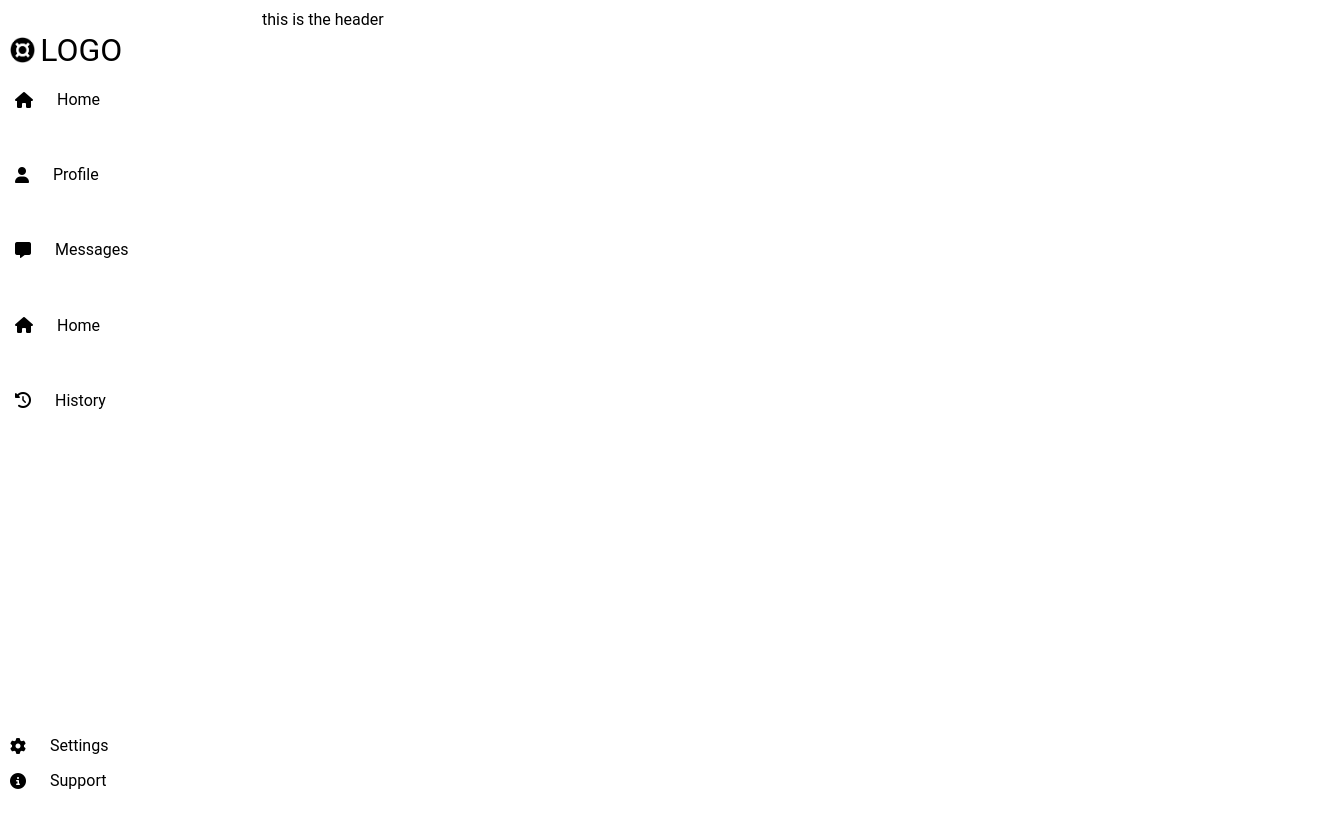
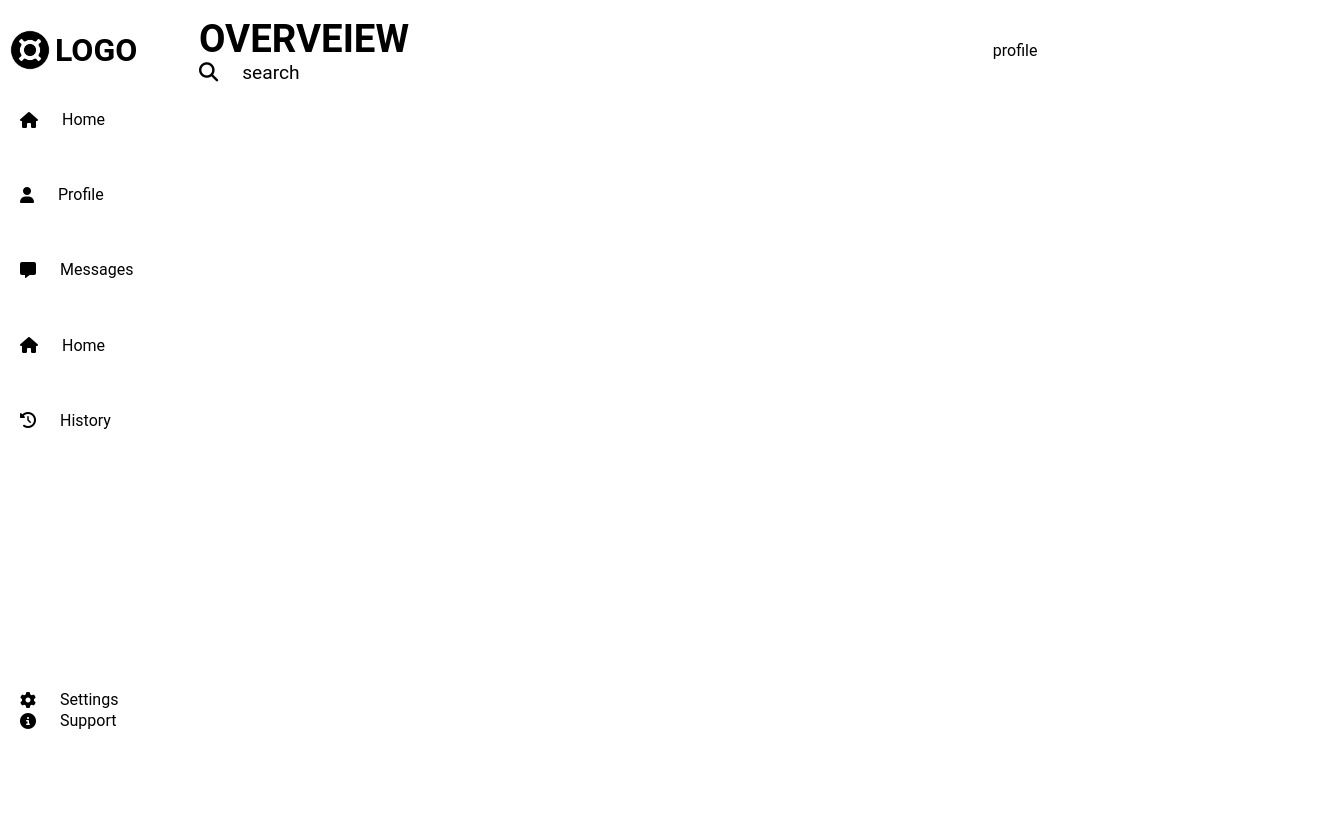
Before and after one commit to cokingtins1/Admin-Dashboard, a plain HTML site: page index.html in a window 1280 px wide. Shown: the whole page, 1333 px wide, since content can reach past the window. Drawn offline with Linux system fonts and the light colour scheme.

Commit message:
2023-0622 509PM

```diff
--- a/index.html
+++ b/index.html
@@ -12,7 +12,17 @@
 <body>
     <div class="main">
         <div class="header">
-            this is the header
+            <div class="overview">
+                <h1>OVERVEIEW</h1>
+                <li class="header-icon">
+                    <span class="tag">
+                        <i class="fa-solid fa-magnifying-glass"></i>
+                        search</span>
+                </li>
+            </div>
+            <div class="profile">
+                profile
+            </div>
         </div>
     </div>
 
@@ -24,27 +34,27 @@
             </div>
         </div>
         <div class="sidebar-middle">
-            <li class="icon">
+            <li class="side-icon">
                 <span class="tag">
                     <i class="fa-solid fa-house"></i>
                     Home</span>
             </li>
-            <li class="icon">
+            <li class="side-icon">
                 <span class="tag">
                     <i class="fa-solid fa-user"></i>
                     Profile</span>
             </li>
-            <li class="icon">
+            <li class="side-icon">
                 <span class="tag">
                     <i class="fa-solid fa-message"></i>
                     Messages</span>
             </li>
-            <li class="icon">
+            <li class="side-icon">
                 <span class="tag">
                     <i class="fa-solid fa-house"></i>
                     Home</span>
             </li>
-            <li class="icon">
+            <li class="side-icon">
                 <span class="tag">
                     <i class="fa-sharp fa-solid fa-clock-rotate-left"></i>
                     History</span>
@@ -53,12 +63,12 @@
 
 
         <div class="sidebar-bottom">
-            <li class="icon">
+            <li class="side-icon">
                 <span class="tag">
                     <i class="fa-solid fa-gear"></i>
                     Settings</span>
             </li>
-            <li class="icon">
+            <li class="side-icon">
                 <span class="tag">
                     <i class="fa-solid fa-circle-info"></i>
                     Support</span>
--- a/styles.css
+++ b/styles.css
@@ -6,7 +6,7 @@
   padding: 0;
 }
 
-:root{
+:root {
   --margin: 10px;
   --iconGap: 1.5rem
 }
@@ -18,62 +18,101 @@ html {
   margin: var(--margin);
 }
 
-body{
+body {
   display: grid;
   width: 100%;
   height: 100%;
-  overflow: hidden;
   margin: 0;
-  grid-template-columns: repeat(2, 20% 80%);
-
+  grid-template-columns: repeat(2, 15% 90%);
+  flex-shrink: 0;
 }
 
-.sidebar-grid{
+/* SIDEBAR-------------------------------------- */
+
+.sidebar-grid {
   display: grid;
   grid-column: 1;
   grid-row: 1;
   grid-template-rows: repeat(3, 10% 45% 45%);
-  /* grid-template-rows: repeat(3, 1fr 2fr 2fr); */
   height: 100vh;
+
 }
 
-  .sidebar-middle{
+.sidebar-top {
+  display: flex;
+  align-items: center;
+}
+
+.logo-container {
+  display: flex;
+  align-items: center;
+  gap: 5px;;
+  font-size: xx-large;
+  font-weight:bold;
+}
+
+.logo {
+  max-width: 40px;
+  flex-shrink: 0;
+}
+
+.sidebar-middle {
   display: grid;
   gap: 1rem;
   padding: 0 0 0 5px;
 }
 
-  .tag{
+.tag {
   display: flex;
   align-items: center;
   gap: var(--iconGap);
 }
 
-  .sidebar-bottom{
+.sidebar-bottom {
   grid-row: 3;
   display: flex;
   flex-direction: column;
-    gap: 1rem;
-    position: absolute;
+  padding: 30vh 0 10vh 5px;
+  justify-content: space-between;
   bottom: var(--margin)
 }
 
-  li{
+.sidebar-bottom .icon{
+  min-height: 3rem;
+}
+
+li {
   list-style-type: none;
+}
+
+li.side-icon {
+  display: flex;
+  padding: 0 5px;
+  width: 100%;
 
 }
 
-.sidebar-top{
-  display: flex;
+li.side-icon:hover{
+  cursor: pointer;
+  background-color: rgb(168, 168, 168);
+  border-radius: 8px;
+  color: white;
+
+}
+
+/* Main-------------------------------------- */
+
+.main{
+  display: grid;
+  grid-template-rows: repeat(3, 10% 80% 10%);
+}
+
+.main .header{
+  display: grid;
+  grid-template-columns: repeat(2, 70% 30%);
   align-items: center;
 }
 
-.logo-container{
-  display: flex;
-  align-items: center;
-  gap: 5px;;
-  font-size:xx-large;
+.main .overview{
+  font-size: larger;
 }
-  .logo{
-    max-width: 10%;
-  }
```
Lines whose indentation alone changed are shown as unchanged.
